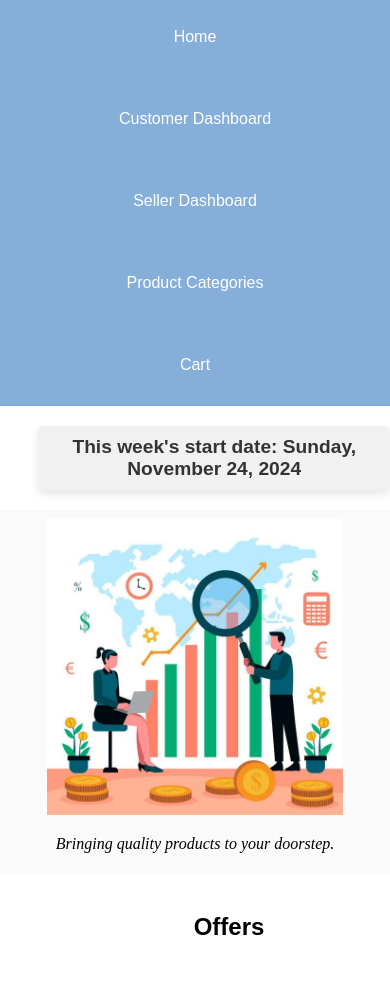
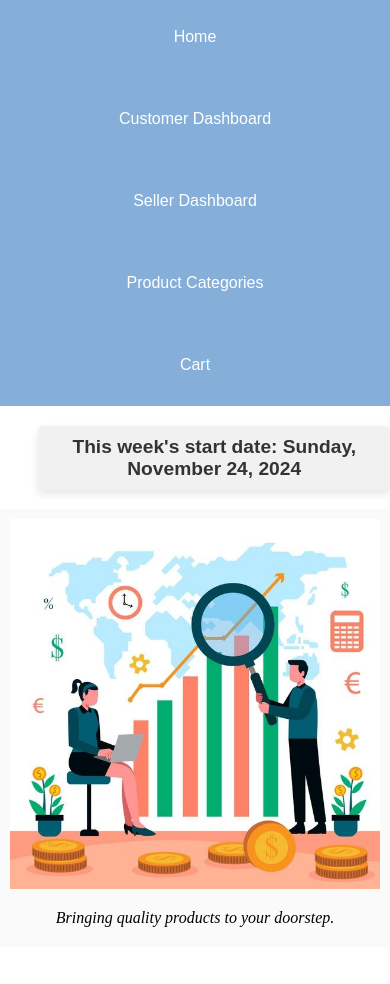
Before and after one commit to illkil/Star-Market, a plain HTML site: page index.html in a window 390 px wide. Shown: the part 103-1087 px from the top of the page. Drawn offline with Linux system fonts and the light colour scheme.

Commit message:
style.css

```diff
--- a/style.css
+++ b/style.css
@@ -972,11 +972,6 @@ body {
 flex-wrap: wrap;
 }
 
-.vision img {
-  flex: 1;
-  max-width: 100%;
-  margin: 10px;
-}
 
 .vision p {
 flex: 2;
@@ -1016,7 +1011,7 @@ body {
 }
 
 .vision img {
-      max-width: 80%;
+    max-width: 50%;
     margin: 0 auto;
 }
 
@@ -1032,7 +1027,7 @@ body {
 }
 
 .vision img {
-      max-width: 80%;
+    max-width: 100%;
     margin-bottom: 10px;
 }
 
```
Lines whose indentation alone changed are shown as unchanged.
